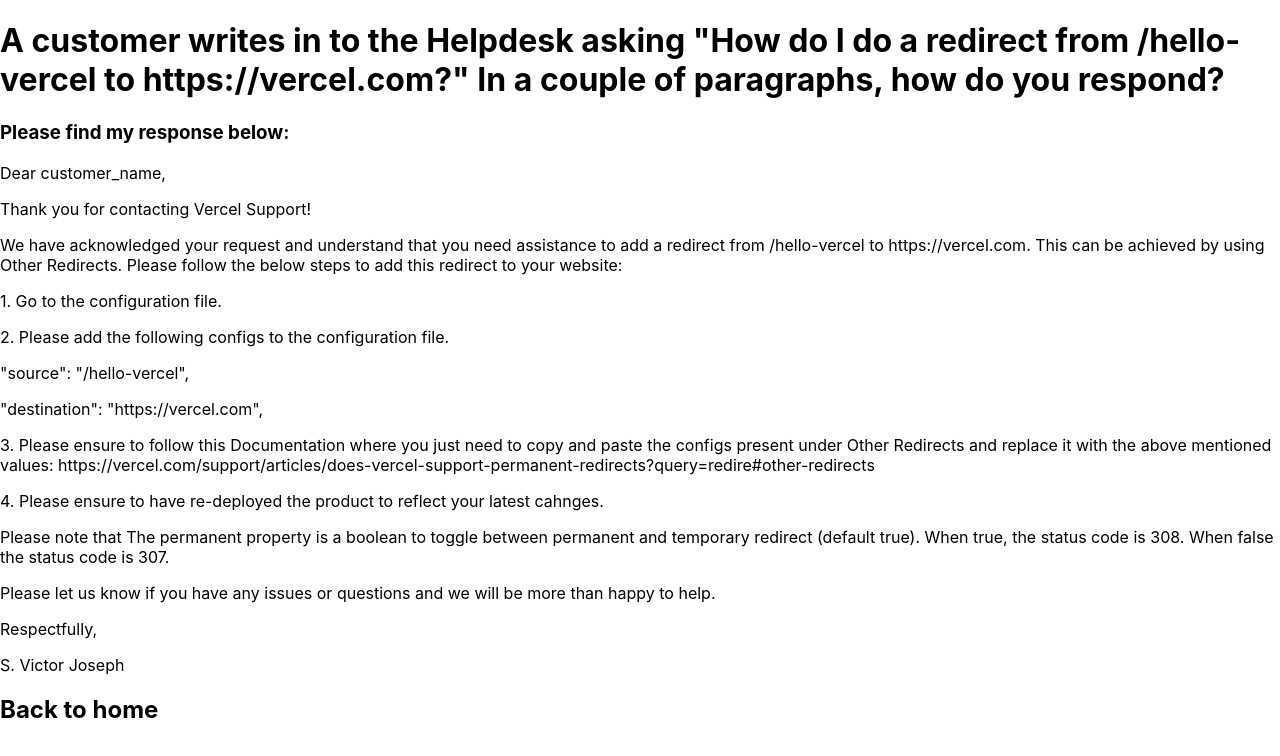
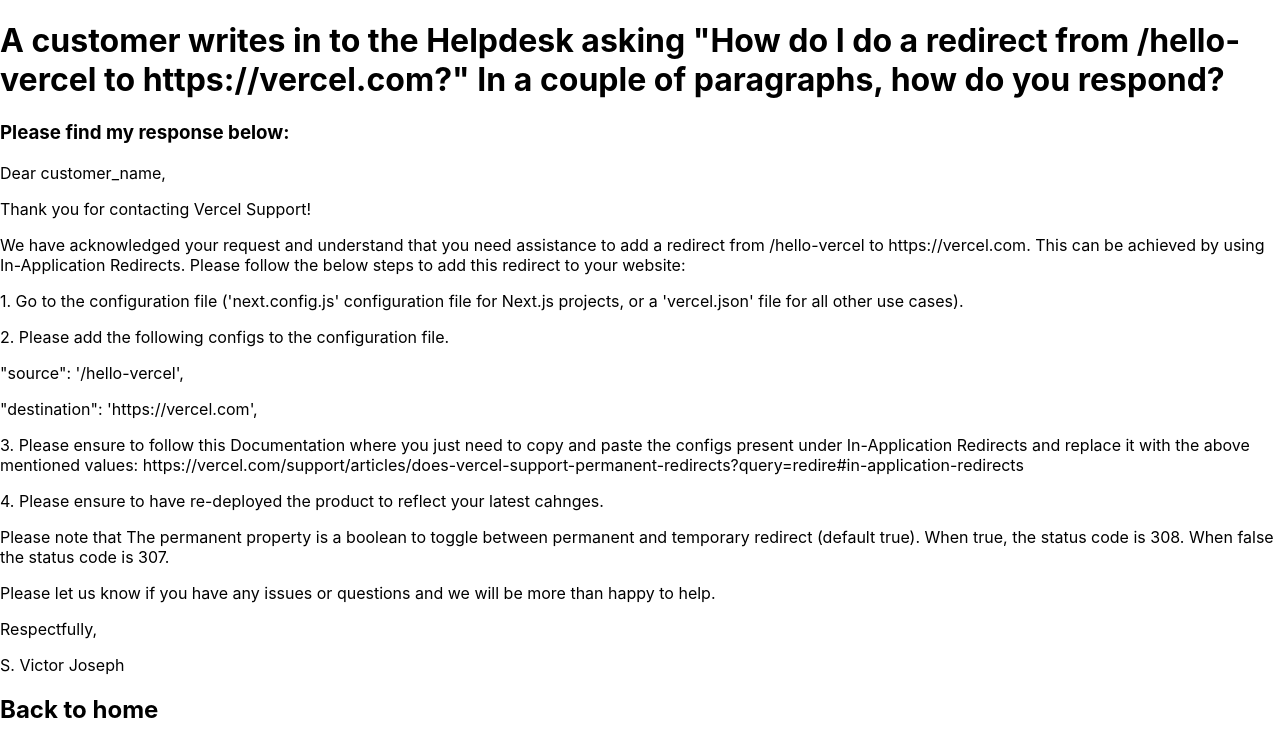
Before and after one commit to svictorjoseph1997/project1, a Next.js app: page /questions/fifth-question in a window 1280 px wide. Shown: the top 756 px of the page. Built offline with nearby package versions, Linux system fonts and the light colour scheme.

Commit message:
updated the file

```diff
--- a/pages/questions/fifth-question.js
+++ b/pages/questions/fifth-question.js
@@ -13,12 +13,12 @@
 
          <p>Thank you for contacting Vercel Support!</p>
 
-         <p>We have acknowledged your request and understand that you need assistance to add a redirect from /hello-vercel to https://vercel.com. This can be achieved by using Other Redirects. Please follow the below steps to add this redirect to your website:</p>
-         <p>1. Go to the configuration file.</p>
+         <p>We have acknowledged your request and understand that you need assistance to add a redirect from /hello-vercel to https://vercel.com. This can be achieved by using In-Application Redirects. Please follow the below steps to add this redirect to your website:</p>
+         <p>1. Go to the configuration file ('next.config.js' configuration file for Next.js projects, or a 'vercel.json' file for all other use cases).</p>
          <p>2. Please add the following configs to the configuration file.</p>
-            <p>     "source": "/hello-vercel", </p>
-            <p>    "destination": "https://vercel.com", </p>
-          <p>3. Please ensure to follow this Documentation where you just need to copy and paste the configs present under Other Redirects and replace it with the above mentioned values: https://vercel.com/support/articles/does-vercel-support-permanent-redirects?query=redire#other-redirects </p>
+            <p>     "source": '/hello-vercel', </p>
+            <p>    "destination": 'https://vercel.com', </p>
+          <p>3. Please ensure to follow this Documentation where you just need to copy and paste the configs present under In-Application Redirects and replace it with the above mentioned values: https://vercel.com/support/articles/does-vercel-support-permanent-redirects?query=redire#in-application-redirects</p>
          <p>4. Please ensure to have re-deployed the product to reflect your latest cahnges.</p>
 
          <p>Please note that The permanent property is a boolean to toggle between permanent and temporary redirect (default true). When true, the status code is 308. When false the status code is 307.</p>
```
